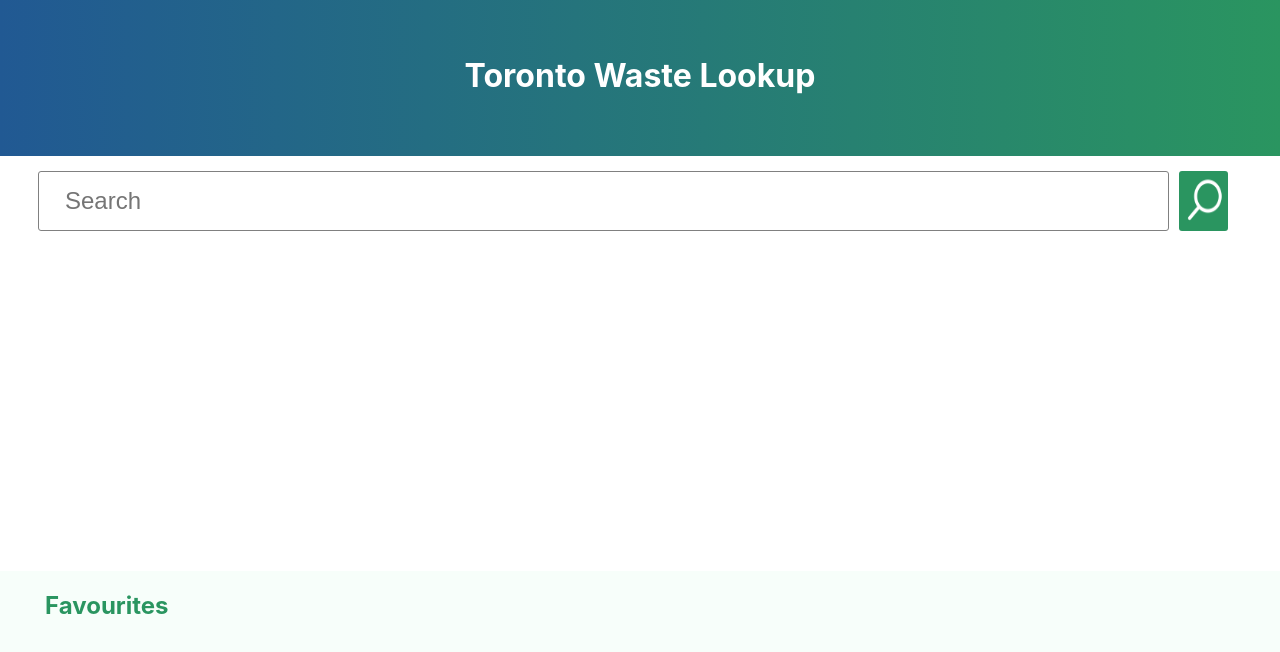
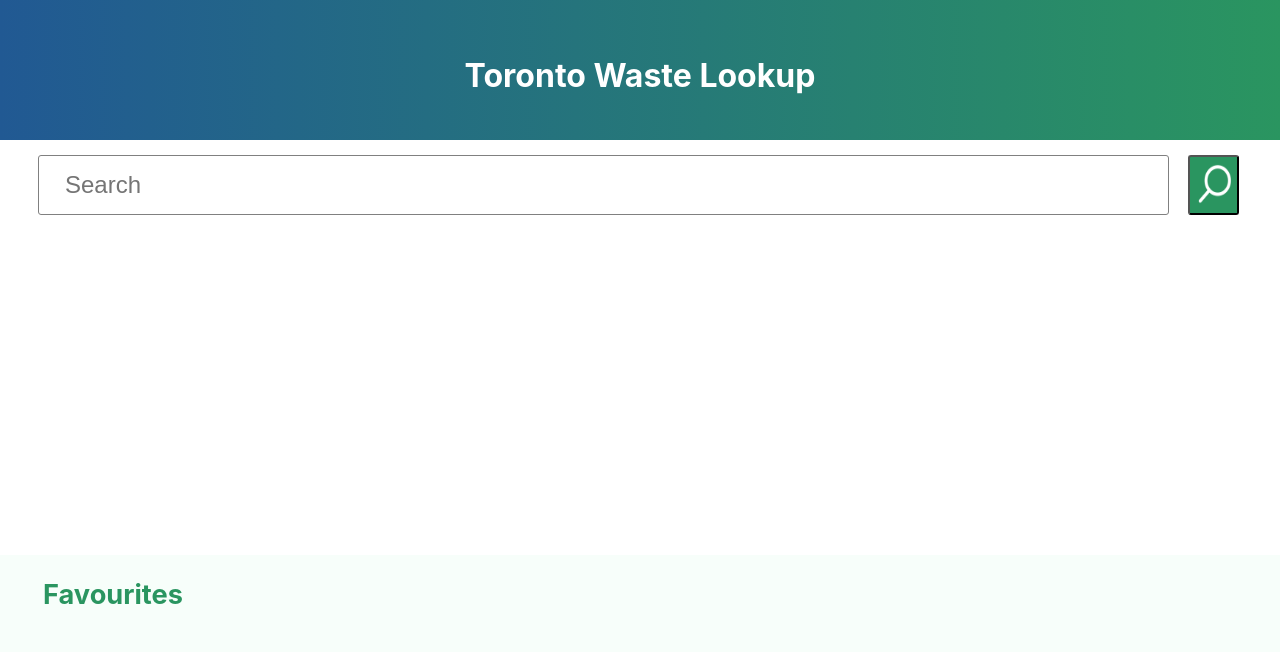
Before and after one commit to Hamza-Akhtar/waste-lookup, a React (Create React App) app: page / in a window 1280 px wide. Shown: the top 652 px of the page. Built offline with nearby package versions, Linux system fonts and the light colour scheme.

Commit message:
fix issues

```diff
--- a/src/components/Favourites.css
+++ b/src/components/Favourites.css
@@ -7,10 +7,11 @@
 }
 
 .favouritesH2 {
-    padding-left: 45px;
+    padding-left: 43px;
+    font-size: 1.7rem;
 }
 
- .resultDiv2 {
+.resultDiv2 {
     width: 100%;
     color: black;
     margin-left: 3.8%;
@@ -27,8 +28,7 @@
     height: 15px;
 }
 
-.resultTitle
-{
+.resultTitle {
     width: 40%;
     float: left;
 }
--- a/src/components/Favourites.js
+++ b/src/components/Favourites.js
@@ -2,26 +2,25 @@
 
 import './Favourites.css'
 import img from './star-btn-selected.png'
+
 import ReactHtmlParser from 'react-html-parser';
-
-
 
 const Favourites = (props) => {
     const favsMap = props.favourites;
-    const favsMapDiv = Object.keys(favsMap).map(function(key) {
+    const favsMapDiv = Object.keys(favsMap).map(function (key) {
         const elem = favsMap[key];
-        const html =  ReactHtmlParser(elem.body);
+        const html = ReactHtmlParser(elem.body);
         return (
             <div className="resultDiv2">
-            <div className="resultTitle">
-            <p className="outer">
-                <img onClick={() => props.addorRemoveFromFavs(elem)} alt="add or remove from favourites" src={img} className="star"></img></p>
-                <p>{elem.title}</p>
+                <div className="resultTitle">
+                    <p className="outer">
+                        <img onClick={() => props.addorRemoveFromFavs(elem)} alt="add or remove from favourites" src={img} className="star"></img></p>
+                    <p>{elem.title}</p>
+                </div>
+                <div className="resultBody" dangerouslySetInnerHTML={{ __html: html }} />
             </div>
-            <div className="resultBody" dangerouslySetInnerHTML={ {__html: html} } />
-            </div>
-        )});
-
+        )
+    });
     return (
         <div className="favourites">
             <h2 className="favouritesH2">Favourites</h2>
--- a/src/components/Search.css
+++ b/src/components/Search.css
@@ -4,7 +4,7 @@
 }
 
 .searchBar {
-    position:relative;
+    position: relative;
     width: 86%;
     overflow: hidden;
     height: 7vh;
@@ -12,27 +12,25 @@
     border: 1px solid grey;
     border-radius: 3px;
     font-size: 1.5rem;
-    float:left;
+    float: left;
     margin-left: 3vw;
     padding-left: 2vw;
+    margin-bottom: 5px;
 }
 
 .searchBtn {
     height: 7.5vh;
     min-height: 43px;
-    width: 3.8%;
+    width: 4%;
     min-width: 30px;
-    margin-left: 0.8vw;
+    margin-left: 1.5vw;
     background-color: #2a9560;
     font-size: 20px;
-    background: url('../ux/search-btn.png') ;
+    background: url('../ux/search-btn.png');
     background-size: 100% 100%;
     background-repeat: no-repeat;
-    float:left;
+    float: left;
     padding: 0;
-    border: none;
-border-radius: 3px;
-overflow: hidden;
-
-
+    border-radius: 3px;
+    overflow: hidden;
 }
--- a/src/components/Search.js
+++ b/src/components/Search.js
@@ -1,26 +1,26 @@
 import React, { Component } from 'react';
+
+import Favourites from './Favourites'
+import SearchResults from './SearchResults'
+import './Favourites.css'
 import './Search.css'
 
-import Favourites from './Favourites'
-import './Favourites.css'
-
-
-import SearchResults from './SearchResults'
 import axios from 'axios';
 
 class Search extends Component {
 
     state = {
+        data: [],
         searchVal: '',
         results: [],
         favourites: {}
     }
 
     addorRemoveFromFavs = (elem) => {
-        var newFavourites = {...this.state.favourites};
+        var newFavourites = { ...this.state.favourites };
 
         if (!(elem.title in newFavourites)) {
-        newFavourites[elem.title] = elem;
+            newFavourites[elem.title] = elem;
         }
         else {
             delete newFavourites[elem.title];
@@ -31,36 +31,45 @@
         })
     }
 
-    search = () => {
-        if (this.state.searchVal !== '') {
+    search = (e) => {
+        e.preventDefault();
+
+        if (this.state.data.length === 0) {
             axios.get("https://secure.toronto.ca/cc_sr_v1/data/swm_waste_wizard_APR?limit=1000").then(
                 res => {
-                    this.filterByKeywods(res.data);
+                    this.setState({
+                        data: res.data
+                    })
                 }
             )
+        }
+
+        if (this.state.searchVal !== '') {
+            this.filterByKeywods(this.state.data);
         }
     }
 
     filterByKeywods = (data) => {
         var filterArr = data.filter(elem => {
-            return (elem.keywords.includes(this.state.searchVal))
+            return (elem.keywords.includes(this.state.searchVal.toLowerCase()));
         });
+
         this.setState({
             results: filterArr
         });
     }
 
     updateSearchVal = (e) => {
-        var val = e.target.value;
+        var val = e.target.value.trim();
 
         if (val === '') {
             this.setState({
                 results: []
-            })
+            });
         }
         this.setState({
             searchVal: val
-        })
+        });
     }
 
     render() {
@@ -68,12 +77,14 @@
         return (
             <div>
                 <div className="searchBarDiv">
-                    <input onChange={this.updateSearchVal} className="searchBar" type="text" placeholder="Search" />
-                    <button onClick={this.search} className="searchBtn"></button>
+                    <form onSubmit={this.search}>
+                        <input onChange={this.updateSearchVal} className="searchBar" type="text" placeholder="Search" />
+                        <button className="searchBtn"></button>
+                    </form>
                 </div>
                 <div>
                     <SearchResults addorRemoveFromFavs={this.addorRemoveFromFavs} arr={filteredList} favourites={this.state.favourites} />
-                    <Favourites  addorRemoveFromFavs={this.addorRemoveFromFavs} favourites={this.state.favourites} />
+                    <Favourites addorRemoveFromFavs={this.addorRemoveFromFavs} favourites={this.state.favourites} />
                 </div>
             </div>
         )
--- a/src/components/SearchResults.css
+++ b/src/components/SearchResults.css
@@ -5,7 +5,7 @@
     color: black;
 }
 
- .resultDiv {
+.resultDiv {
     width: 100%;
     margin-left: 3.8%;
 }
@@ -20,8 +20,7 @@
     height: 15px;
 }
 
-.resultTitle
-{
+.resultTitle {
     width: 40%;
     float: left;
 }
@@ -29,7 +28,7 @@
 .resultBody {
     width: 50%;
     float: left;
-    margin-bottom: 22px;
+    margin-bottom: 15px;
 }
 
 li {
--- a/src/ux/Banner.css
+++ b/src/ux/Banner.css
@@ -2,9 +2,9 @@
     background: black;
     margin-top: -25px;
     width: 100%;
-    height: 20vh;
-    min-height: 40px;
-    background-image: linear-gradient(to right, #215993 , #2a9560);
+    height: 18vh;
+    min-height: 50px;
+    background-image: linear-gradient(to right, #215993, #2a9560);
 }
 
 .bannerText {
--- a/src/ux/Banner.js
+++ b/src/ux/Banner.js
@@ -6,7 +6,7 @@
         <div className="banner">
             <h1 className="bannerText">Toronto Waste Lookup</h1>
         </div>
-     )
+    )
 }
 
 export default Banner;
```
Also changed, not shown: src/components/SearchResults.js (+5 -7 lines).
